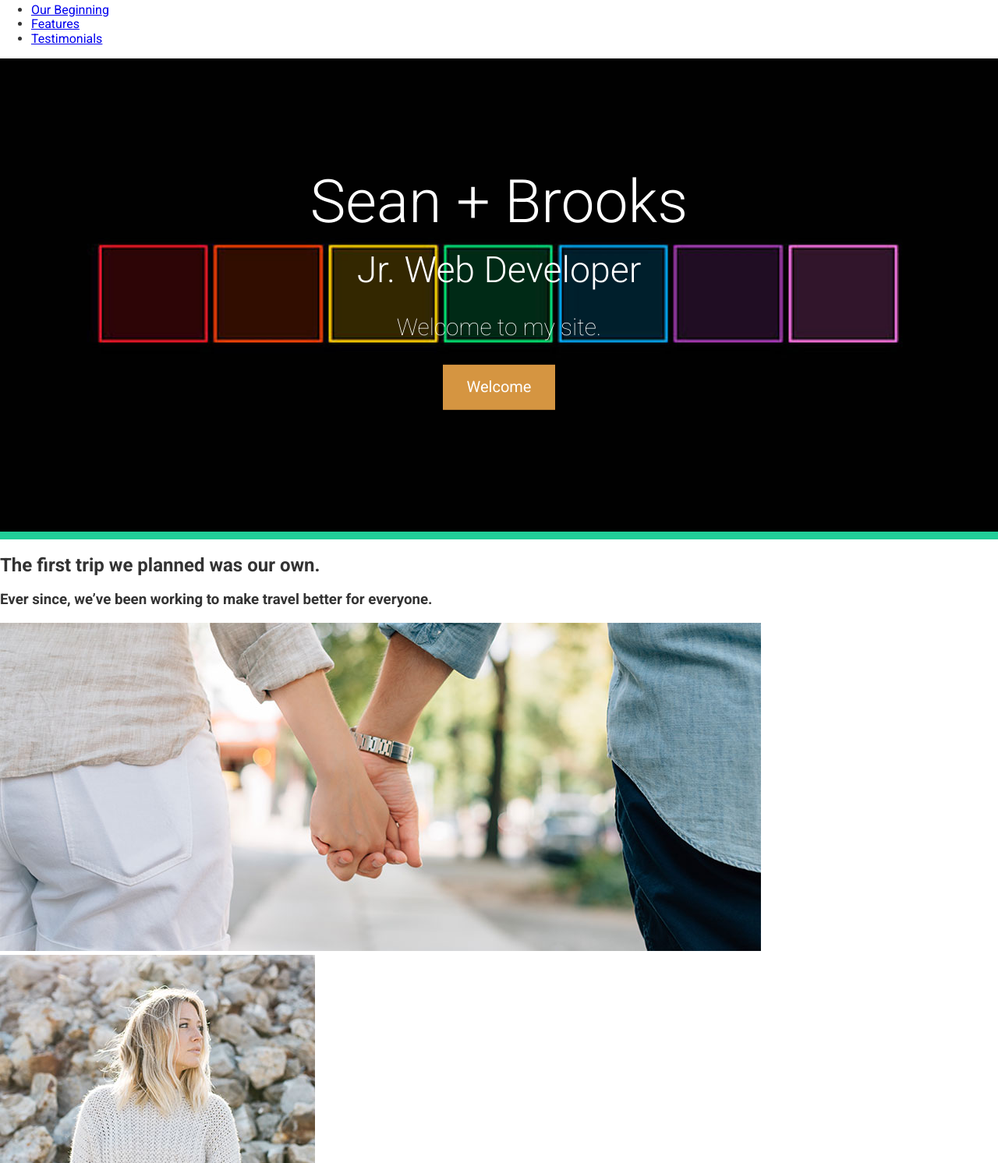
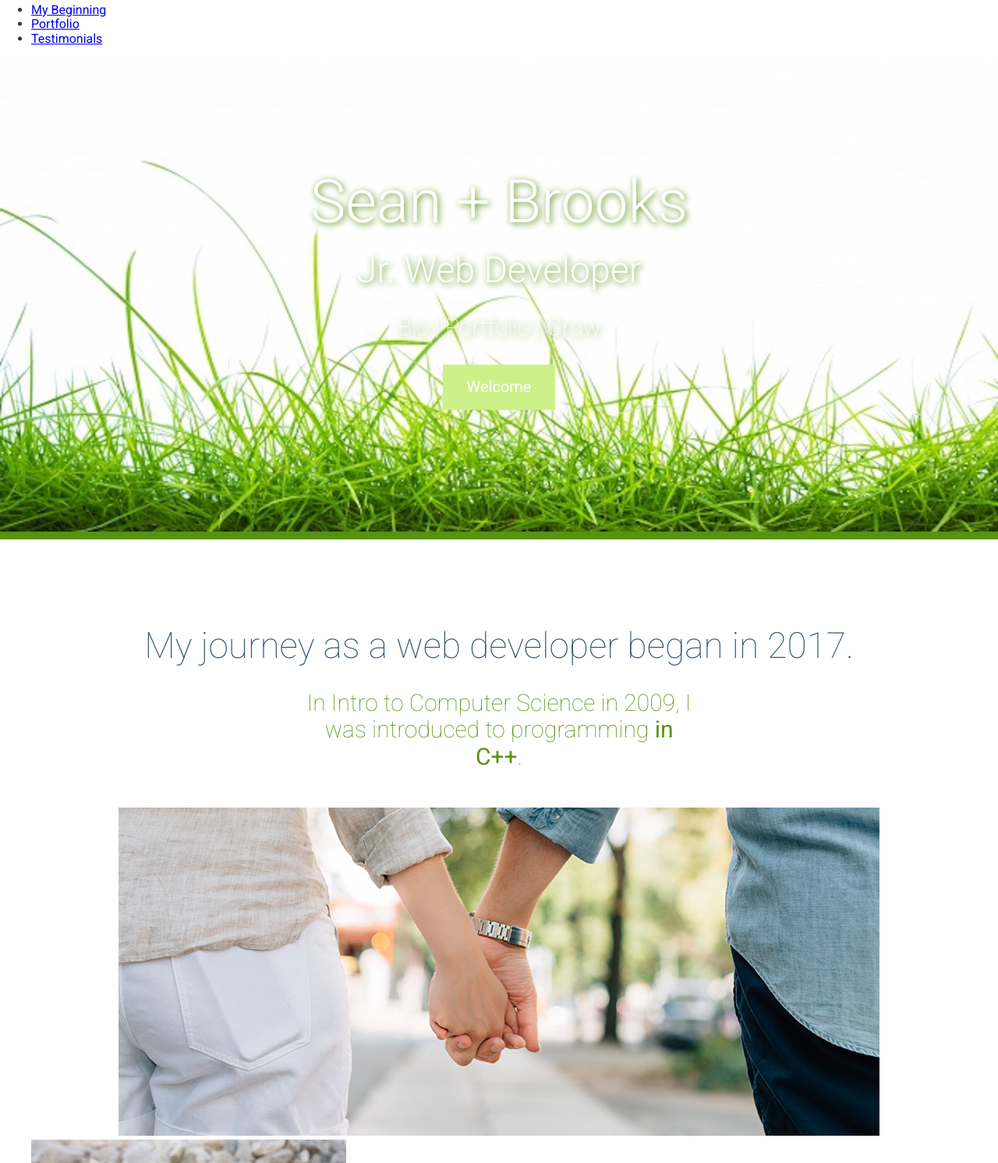
Before and after one commit to seanwbrooks/portfolio, a website: page app/index.html in a window 1280 px wide. Shown: the part 88-1580 px from the top of the page at 78% size. Drawn offline with Linux system fonts and the light colour scheme.

Commit message:
Completed intro section

```diff
--- a/app/assets/styles/base/_variables.css
+++ b/app/assets/styles/base/_variables.css
@@ -1,4 +1,4 @@
 $mainBlue: #2f5572;
-$mainGreen: #21ce99;
-$mainOrange: #d59541;
+$mainGreen: #579211;
+$mainLightGreen: #CDF188;
 $mainWhite: #FFF;
--- a/app/assets/styles/modules/_btn.css
+++ b/app/assets/styles/modules/_btn.css
@@ -5,8 +5,8 @@
   padding: .75rem 1.2rem;
   display: inline-block;
 
-  &--orange {
-    background-color: $mainOrange;
+  &--light-green {
+    background-color: $mainLightGreen;
   }
 
   &--large {
--- /dev/null
+++ b/app/assets/styles/modules/_headline.css
@@ -0,0 +1,47 @@
+.headline {
+  font-weight: 300;
+  font-size: 1.9rem;
+  color: $mainBlue;
+
+  @mixin atSmall {
+    font-size: 2.875rem;
+  }
+
+  &--centered {
+    text-align: center;
+  }
+
+  &--green {
+    color: $mainGreen;
+  }
+
+  &--small {
+    font-size: 1.2rem;
+
+    @mixin atSmall {
+      font-size: 1.875rem;
+    }
+  }
+
+  &--narrow {
+    max-width: 500px;
+    margin-left: auto;
+    margin-right: auto;
+  }
+
+  &--light {
+    font-weight: 100;
+  }
+
+  strong {
+    font-weight: 400;
+  }
+
+  &--b-margin-small {
+    margin-bottom: .5em;
+  }
+
+  &--b-margin-large {
+    margin-bottom: 1.6em;
+  }
+}
--- a/app/assets/styles/modules/_large-hero.css
+++ b/app/assets/styles/modules/_large-hero.css
@@ -20,6 +20,7 @@
     color: $mainWhite;
     font-size: 2.4rem;
     margin: 0;
+    text-shadow: 2px 2px 8px $mainGreen;
 
     @mixin atSmall {
       font-size: 4.8rem;
@@ -30,6 +31,7 @@
     font-weight: 300;
     color: $mainWhite;
     font-size: 1.8rem;
+    text-shadow: 2px 2px 8px $mainGreen;
     margin: 1rem;
 
     @mixin atSmall {
@@ -41,7 +43,7 @@
     color: $mainWhite;
     font-size: 1.5rem;
     font-weight: 100;
-    text-shadow: 2px 2px 0 rgba(0, 0, 0, .1);
+    text-shadow: 2px 2px 8px $mainGreen;
     max-width: 30rem;
     margin-left: auto;
     margin-right: auto;
--- /dev/null
+++ b/app/assets/styles/modules/_page-section.css
@@ -0,0 +1,12 @@
+.page-section {
+  padding: 1.2rem 0;
+
+  @mixin atMedium {
+    padding: 4.5rem 0;
+  }
+
+  &--blue {
+    background-color: $mainBlue;
+    color: $mainWhite;
+  }
+}
--- a/app/assets/styles/modules/_wrapper.css
+++ b/app/assets/styles/modules/_wrapper.css
@@ -1,4 +1,16 @@
 .wrapper {
   padding-left: 18px;
   padding-right: 18px;
+  max-width: 1200px;
+  margin-left: auto;
+  margin-right: auto;
+
+  &--medium {
+    max-width: 976px;
+  }
+
+  .wrapper {
+    padding-left: 0;
+    padding-right: 0;
+  }
 }
--- a/app/assets/styles/styles.css
+++ b/app/assets/styles/styles.css
@@ -5,3 +5,5 @@
 @import "modules/_large-hero";
 @import "modules/_btn";
 @import "modules/_wrapper";
+@import "modules/_page-section";
+@import "modules/_headline";
--- a/app/index.html
+++ b/app/index.html
@@ -4,8 +4,8 @@
   <meta name="viewport" content="width=device-width, initial-scale=1" />
   <link href='https://fonts.googleapis.com/css?family=Roboto:400,100,300,500,700' rel='stylesheet' type='text/css'>
   <title>Sean Brooks</title>
-  <meta name="keywords" content="profile, resume, skills">
-  <meta name="description" content="Your clarity. One trip away. We create soul restoring journeys that inspire you to be you.">
+  <meta name="keywords" content="my-beginning, portfolio, resume, skills">
+  <meta name="description" content="Sean + Brooks Jr. Web Developer">
   <link rel="stylesheet" href="temp/styles/styles.css">
 </head>
 <body>
@@ -14,44 +14,48 @@
     <a href="#" class="btn">Get in Touch</a>
     <nav>
       <ul>
-        <li><a href="#our-beginning">Our Beginning</a></li>
-        <li><a href="#features">Features</a></li>
+        <li><a href="#my-beginning">My Beginning</a></li>
+        <li><a href="#portfolio">Portfolio</a></li>
         <li><a href="#testimonials">Testimonials</a></li>
       </ul>
     </nav>
   </header>
 
   <div class="large-hero">
-
     <picture>
-      <source srcset="./assets/images/main--large.jpg" media="(min-width: 1380px)">
-      <source srcset="./assets/images/main--medium.jpg" media="(min-width: 990px)">
-      <source srcset="./assets/images/main--small.jpg" media="(min-width: 640px)">
-      <img srcset="./assets/images/main--smallest.jpg" alt="Multi-colored blocks" class="large-hero__image">
+      <source srcset="./assets/images/green-grass--large.jpg" media="(min-width: 1380px)">
+      <source srcset="./assets/images/green-grass--medium.jpg" media="(min-width: 990px)">
+      <source srcset="./assets/images/green-grass--small.jpg" media="(min-width: 640px)">
+      <img srcset="./assets/images/green-grass--smallest.jpg" alt="Multi-colored blocks" class="large-hero__image">
     </picture>
 
     <div class="large-hero__text-content">
       <div class="wrapper">
         <h1 class="large-hero__title">Sean + Brooks</h1>
         <h2 class="large-hero__subtitle">Jr. Web Developer</h2>
-        <p class="large-hero__description">Welcome to my site.</p>
-        <p><a href="#" class="btn btn--orange btn--large">Welcome</a></p>
+        <p class="large-hero__description">Bio | Portfolio | Grow</p>
+        <p><a href="#" class="btn btn--light-green btn--large">Welcome</a></p>
       </div>
     </div>
   </div>
 
-  <div id="our-beginning">
-    <h2>The first trip we planned was our own.</h2>
-    <h3>Ever since, we&rsquo;ve been working to make travel better for everyone.</h3>
-    <img src="assets/images/first-trip.jpg" alt="Couple walking down a street.">
+  <div id="my-beginning" class="page-section">
+    <div class="wrapper">
+      <h2 class="headline headline--centered headline--light headline--b-margin-small">My journey as a web developer began in 2017.</h2>
+      <h3 class="headline headline--centered headline--green headline--small headline--narrow headline--light headline--b-margin-large">In Intro to Computer Science in 2009, I was introduced to programming<strong> in C++</strong>.</h3>
+      <div class="wrapper wrapper--medium">
+        <img src="assets/images/first-trip.jpg" alt="Resume.">
+      </div>
       <img src="assets/images/our-start.jpg" alt="Our founder, Jane Doe">
-    <h2>Here&rsquo;s how we got started&hellip;</h2>
-    <p>Lorem ipsum dolor sit amet, consectetur adipisicing elit, sed do eiusmod tempor incididunt ut labore et dolore magna aliqua. Ut enim ad minim veniam, <a href="#">quis nostrud exercitation</a> ullamco laboris nisi ut aliquip ex ea commodo consequat. Duis aute irure dolor in reprehenderit in voluptate velit esse cillum dolore eu fugiat nulla pariatur. Excepteur sint occaecat cupidatat non proident, sunt in culpa qui officia deserunt mollit anim id est laborum.</p>
-    <p>Duis aute irure dolor in <strong>reprehenderit in</strong> voluptate velit esse cillum dolore eu fugiat nulla pariatur. Excepteur sint occaecat cupidatat non proident, sunt in culpa qui officia deserunt mollit anim id est laborum. Lorem ipsum dolor sit amet, consectetur adipisicing elit, sed do eiusmod tempor incididunt ut labore et dolore magna aliqua.</p>
-    <p>Duis aute irure dolor in reprehenderit in voluptate velit esse cillum dolore eu fugiat nulla pariatur. Excepteur sint occaecat cupidatat non proident, sunt in culpa qui officia deserunt mollit anim id est laborum velit esse cillum <strong>dolore eu fugiat.</strong></p>
+      <h2 class="headline">Here&rsquo;s how I got started&hellip;</h2>
+      <p>Over the course of my professional life, I began to see a need for computer programs to automate the tasks and projects I was given.  So I started to learn Visual Basic for Applications, a programming language for Excel, to fill in this need.</p>
+      <p>It was a lot of <strong>fun</strong> building programs from scratch.</p>
+      <p>When I moved to Boston in the fall of 2016, I was presented with a great opportunity to start a career in web development. I enrolled into Launch Academy, one of Boston's oldest coding bootcamp, where I became fluent in Javascript and Ruby.</p>
+    </div>
   </div>
 
-  <div id="features">
+  <div id="portfolio" class="page-section page-section--blue">
+    <div class="wrapper">
       <img src="assets/images/icons/star.svg">
       <h2>Our Features</h2>
 
@@ -71,29 +75,32 @@
       <h3>Survival Kit</h3>
       <p>Everytime you book an escape with us we send you a survival kit with the finest materials. The kit will allow you to setup a tent, start a fire, scratch your own back and lower your taxes.</p>
     </div>
+  </div>
 
   <div id="testimonials">
+    <div class="wrapper">
       <img src="assets/images/icons/comment.svg">
-    <h2>Real Testimonials</h2>
+      <h2>Real People</h2>
 
       <img src="assets/images/testimonial-jane.jpg">
-    <h3>Jane Doe</h3>
-    <h3>9 Time Escaper</h3>
+      <h3>Sean Brooks</h3>
+      <h3>Designer</h3>
       <p>&ldquo;Duis aute irure dolor in reprehenderit in voluptate velit esse cillum dolore eu fugiat nulla pariatur. Excepteur sint occaecat cupidatat non proident, sunt in culpa qui officia deserunt mollit anim id est laborum. Lorem ipsum dolor sit amet, consectetur adipisicing elit, sed do eiusmod tempor incididunt ut labore et dolore magna aliqua.&rdquo;</p>
 
       <img src="assets/images/testimonial-john.jpg">
-    <h3>John Smith</h3>
-    <h3>4 Time Escaper</h3>
+      <h3>Sean Brooks</h3>
+      <h3>Web Developer</h3>
       <p>&ldquo;Duis aute irure dolor in reprehenderit in voluptate velit esse cillum dolore eu fugiat nulla pariatur. Excepteur sint occaecat cupidatat non proident, sunt in culpa qui officia deserunt mollit anim id est laborum. Lorem ipsum dolor sit amet, consectetur.&rdquo;</p>
 
       <img src="assets/images/testimonial-cat.jpg">
-    <h3>Cat McKitty</h3>
-    <h3>6 Time Escaper</h3>
-    <p>&ldquo;Duis aute irure dolor in reprehenderit in voluptate velit esse cillum dolore eu fugiat nulla pariatur. Excepteur sint occaecat cupidatat non proident, sunt in culpa qui officia deserunt mollit anim id est laborum. Lorem ipsum dolor sit amet, consectetur adipisicing elit, sed do eiusmod tempor incididunt ut.&rdquo;</p>
+      <h3>Sean Brooks</h3>
+      <h3>Appalachian Trail Thru Hiker</h3>
+      <p>In 2015, I walked 2,200 miles from Springer Mountain, Georgia to Mt. Katahdin, Maine. I grew a beard.  I met a lot of generous and kind people.  I discovered nirvana.</p>
+    </div>
   </div>
 
   <footer>
-    <p>Copyright &copy; 2017 Sean Brooks. All rights reserved. <a class="btn btn--orange" href="#">Get in Touch</a></p>
+    <p>Copyright &copy; 2017 Sean Brooks. All rights reserved. <a class="btn btn--light-green" href="#">Get in Touch</a></p>
   </footer>
 </body>
 </html>
--- a/app/temp/styles/styles.css
+++ b/app/temp/styles/styles.css
@@ -462,7 +462,7 @@ img {
 
 .large-hero {
   position: relative;
-  border-bottom: 10px solid #21ce99;
+  border-bottom: 10px solid #579211;
 }
 
 .large-hero__image {
@@ -484,6 +484,7 @@ img {
     color: #FFF;
     font-size: 2.4rem;
     margin: 0;
+    text-shadow: 2px 2px 8px #579211;
   }
 
 @media (min-width: 550px) {
@@ -497,6 +498,7 @@ img {
     font-weight: 300;
     color: #FFF;
     font-size: 1.8rem;
+    text-shadow: 2px 2px 8px #579211;
     margin: 1rem;
   }
 
@@ -511,7 +513,7 @@ img {
     color: #FFF;
     font-size: 1.5rem;
     font-weight: 100;
-    text-shadow: 2px 2px 0 rgba(0, 0, 0, .1);
+    text-shadow: 2px 2px 8px #579211;
     max-width: 30rem;
     margin-left: auto;
     margin-right: auto;
@@ -532,8 +534,8 @@ img {
   display: inline-block;
 }
 
-.btn--orange {
-    background-color: #d59541;
+.btn--light-green {
+    background-color: #CDF188;
   }
 
 .btn--large {
@@ -550,4 +552,86 @@ img {
 .wrapper {
   padding-left: 18px;
   padding-right: 18px;
+  max-width: 1200px;
+  margin-left: auto;
+  margin-right: auto;
 }
+
+.wrapper--medium {
+    max-width: 976px;
+  }
+
+.wrapper .wrapper {
+    padding-left: 0;
+    padding-right: 0;
+  }
+
+.page-section {
+  padding: 1.2rem 0;
+}
+
+@media (min-width: 800px) {
+
+.page-section {
+    padding: 4.5rem 0
+}
+  }
+
+.page-section--blue {
+    background-color: #2f5572;
+    color: #FFF;
+  }
+
+.headline {
+  font-weight: 300;
+  font-size: 1.9rem;
+  color: #2f5572;
+}
+
+@media (min-width: 550px) {
+
+.headline {
+    font-size: 2.875rem
+}
+  }
+
+.headline--centered {
+    text-align: center;
+  }
+
+.headline--green {
+    color: #579211;
+  }
+
+.headline--small {
+    font-size: 1.2rem;
+  }
+
+@media (min-width: 550px) {
+
+.headline--small {
+      font-size: 1.875rem
+  }
+  }
+
+.headline--narrow {
+    max-width: 500px;
+    margin-left: auto;
+    margin-right: auto;
+  }
+
+.headline--light {
+    font-weight: 100;
+  }
+
+.headline strong {
+    font-weight: 400;
+  }
+
+.headline--b-margin-small {
+    margin-bottom: .5em;
+  }
+
+.headline--b-margin-large {
+    margin-bottom: 1.6em;
+  }
```
Also changed, not shown: README.md (added), app/assets/images/green-grass--large.jpg (added), app/assets/images/green-grass--medium.jpg (added), app/assets/images/green-grass--small.jpg (added), app/assets/images/green-grass--smallest.jpg (added). Lines whose indentation alone changed are shown as unchanged.
